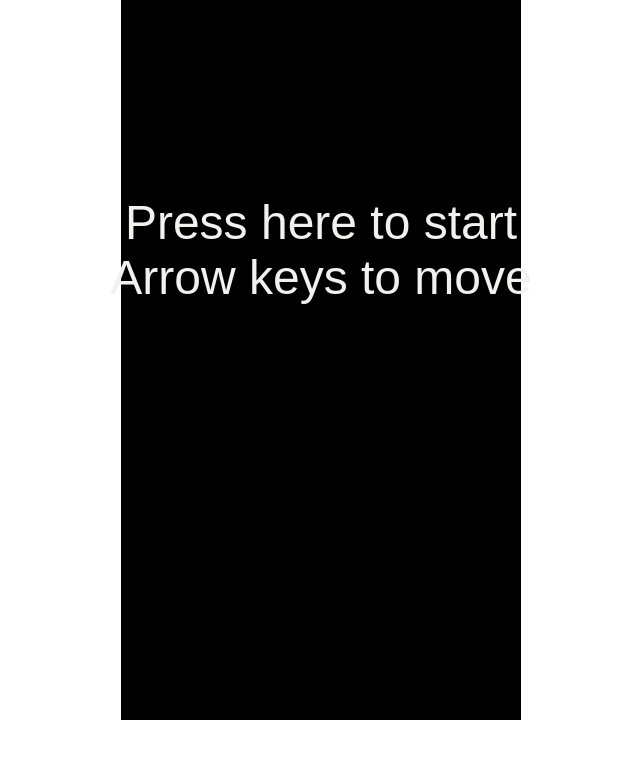
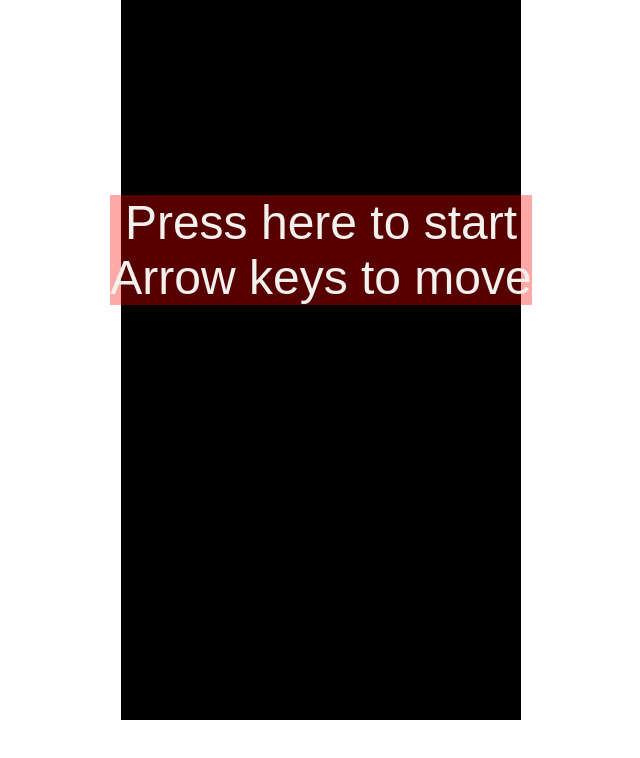
Before and after one commit to Gacamumakuba/let_race, a plain HTML site: page index.html in a window 1280 px wide. Shown: the whole page, without its empty margins (319-959 px from the left). Drawn offline with Linux system fonts and the light colour scheme.

Commit message:
Update styles.css

```diff
--- a/styles.css
+++ b/styles.css
@@ -90,4 +90,5 @@ span{
     color:rgb(243, 241, 238);
     font-size: 3rem;
     font-family: fantasy;
+    background-color: rgba(255, 0, 0, 0.342);
 }
```
